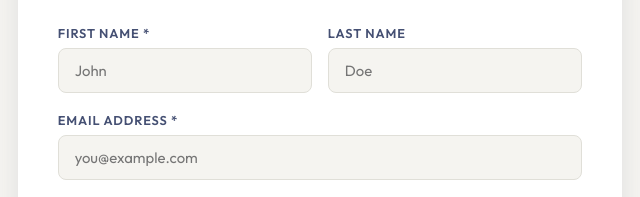
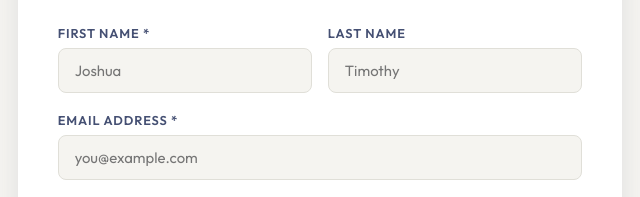
Before and after one commit to hendrixdrip/enocharubu, a plain HTML site: page contact.html in a window 1280 px wide. Shown: the part 567-764 px from the top of the page, 568-1208 px from the left. Drawn offline with nearby package versions, Linux system fonts and the light colour scheme.

Commit message:
Update contact.html

```diff
--- a/contact.html
+++ b/contact.html
@@ -122,11 +122,11 @@
           <div class="form-row">
             <div class="form-group">
               <label for="firstName">First Name *</label>
-              <input type="text" id="firstName" name="firstName" placeholder="John" required />
+              <input type="text" id="firstName" name="firstName" placeholder="Joshua" required />
             </div>
             <div class="form-group">
               <label for="lastName">Last Name</label>
-              <input type="text" id="lastName" name="lastName" placeholder="Doe" />
+              <input type="text" id="lastName" name="lastName" placeholder="Timothy" />
             </div>
           </div>
 
```
